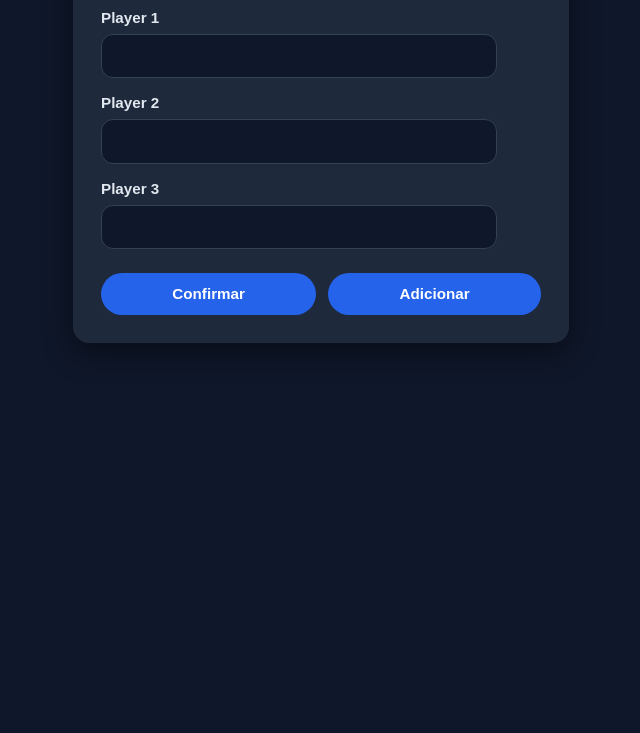
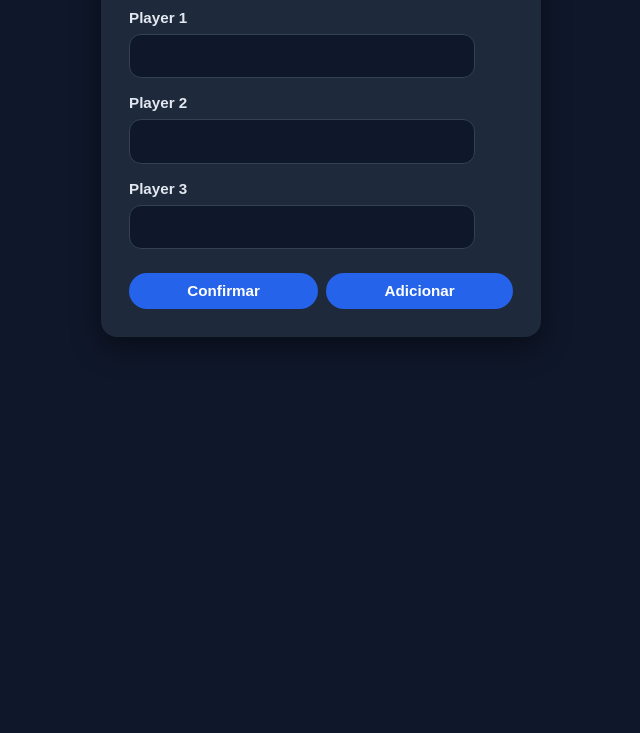
Before and after one commit to AnUnluckyGuyy/impostor, a plain HTML site: page index.html in a window 1280 px wide. Shown: the part 99-832 px from the top of the page, without its empty margins (319-959 px from the left). Drawn offline with Linux system fonts and the light colour scheme.

Commit message:
Changed buttons

```diff
--- a/style/editor.css
+++ b/style/editor.css
@@ -21,8 +21,9 @@ h2 {
 }
 
 .container {
-    width: min(100%, 440px);
+    width: 100%;
     max-width: 440px;
+    box-sizing: border-box;
     background-color: #1e293b;
     border-radius: 16px;
     box-shadow: 0 10px 30px rgba(0, 0, 0, 0.45);
@@ -77,14 +78,14 @@ h2 {
     display: flex;
     flex-wrap: wrap;
     justify-content: center;
-    gap: 0.75rem;
+    gap: 0.5rem;
 }
 
 .buttons button {
     box-sizing: border-box;
-    padding: 0.75rem 1.5rem;
+    padding: 0.6rem 1.2rem;
     font-size: 0.95rem;
-    line-height: 1.2;
+    line-height: 1.1;
     font-weight: bold;
     border: none;
     border-radius: 999px;
@@ -93,7 +94,7 @@ h2 {
     cursor: pointer;
     flex: 1 1 auto;
     min-width: 0;
-    max-width: 240px;
+    max-width: 220px;
 }
 
 @media (max-width: 420px) {
```
